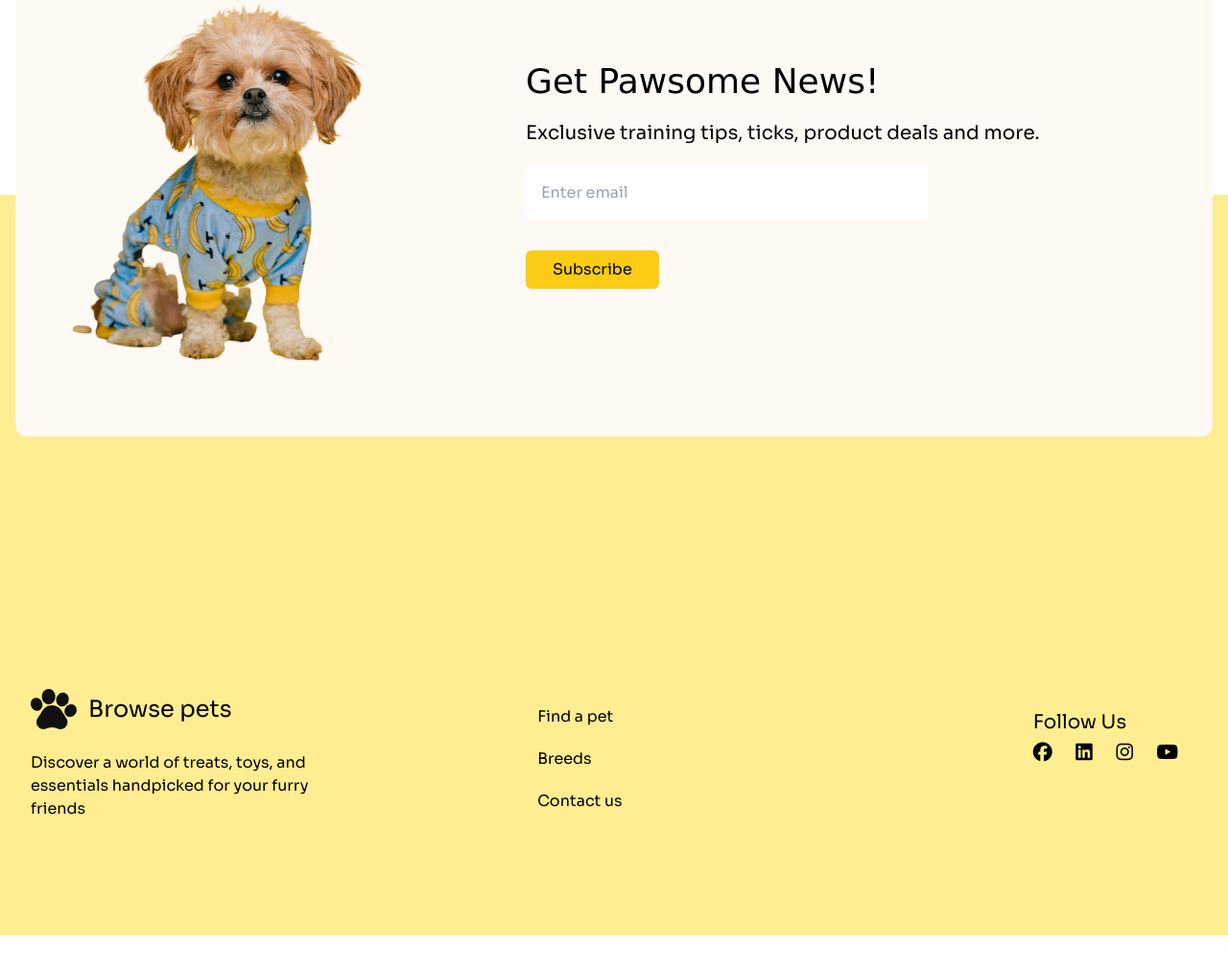
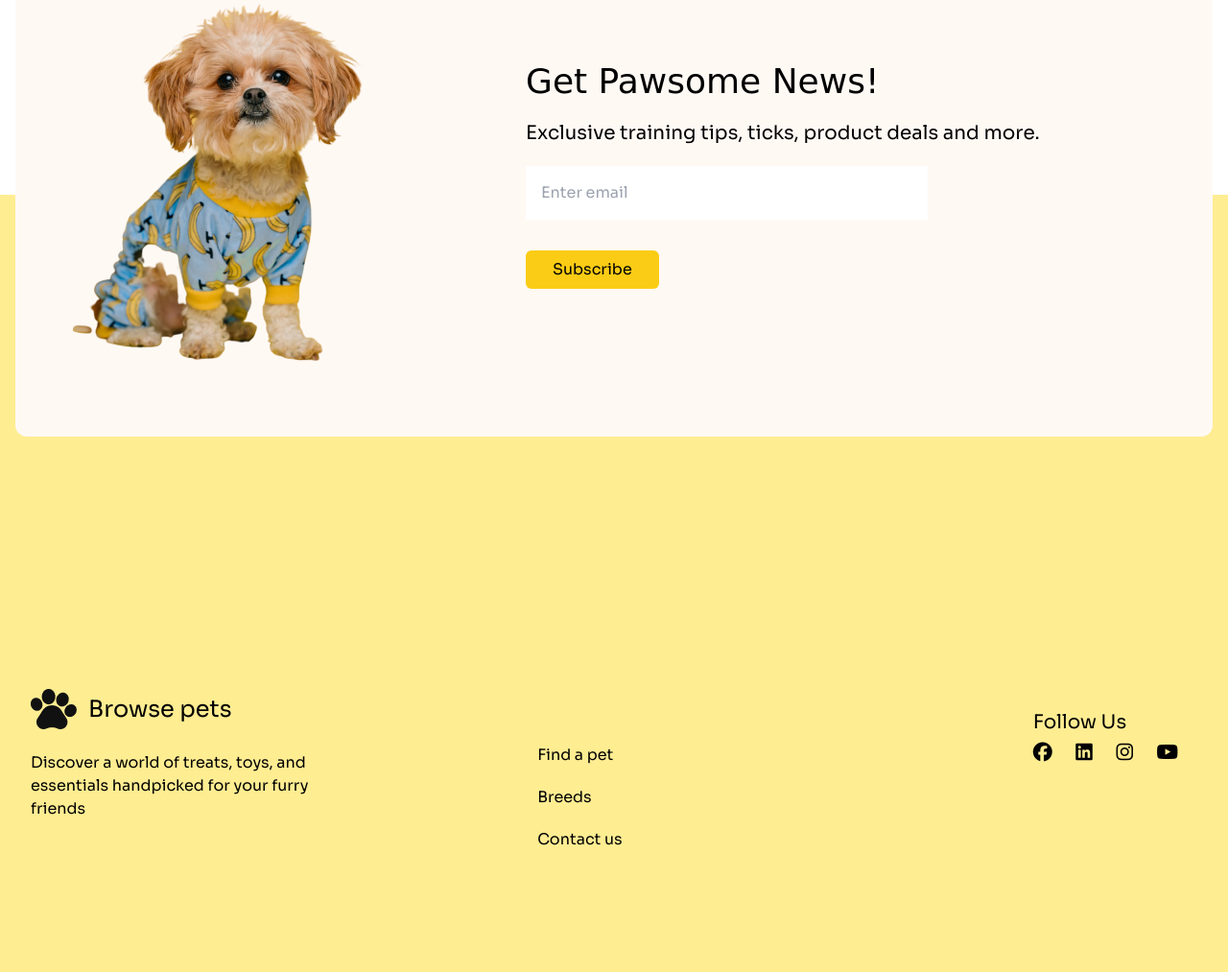
Before and after one commit to Imam-44/assignment-3, a plain HTML site: page index.html in a window 1280 px wide. Shown: the part 3219-4232 px from the top of the page at 96% size. Before the commit the page ends 4194 px from the top, so only its background shows below. Drawn offline with nearby package versions, Linux system fonts and the light colour scheme; a web font is replaced by a local one.

Commit message:
fixing issue

```diff
--- a/index.html
+++ b/index.html
@@ -481,7 +481,7 @@ rounded-lg shadow-lg hidden md:flex">
 
 
 
-      <div class="mt-5 lg:mr-50 cursor-pointer">
+      <div class="my-15 lg:mr-50 cursor-pointer">
         <ul>
           <li>Find a pet</li>
           <li class="my-5">Breeds</li>
```
